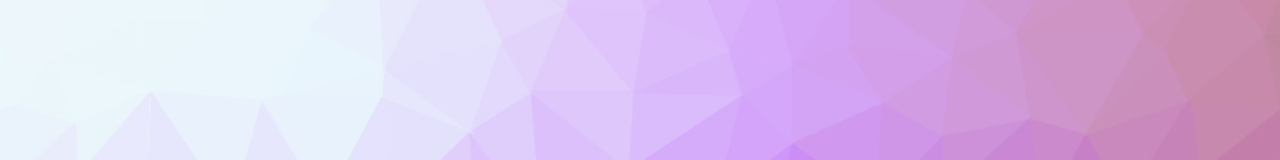
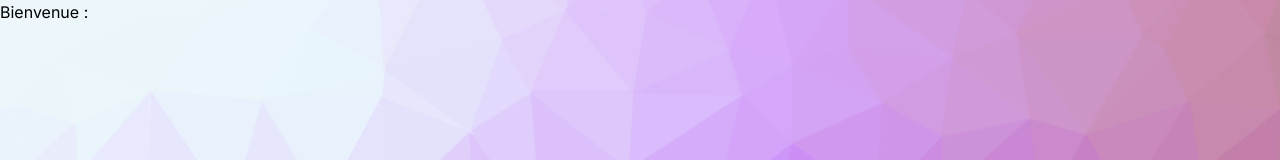
Before and after one commit to RayanEreteo/dreamjournal, a Next.js app: page /main in a window 1280 px wide. Shown: the top 160 px of the page. Built offline with nearby package versions, Linux system fonts and the light colour scheme.

Commit message:
changement majeur : - ajout de l'hook - ajout de la redirection

```diff
--- /dev/null
+++ b/app/hooks/useAuth.jsx
@@ -0,0 +1,18 @@
+"use client";
+
+import { useContext, useState, useEffect } from "react";
+
+function useAuth() {
+  const [userdata, setuserData] = useState(() =>
+    localStorage.getItem("user_data")
+  );
+  const [auth_token, setauthToken] = useState(() =>
+    localStorage.getItem("auth_token")
+  );
+
+  return {
+    userdata,
+  };
+}
+
+export default useAuth;
--- a/components/UI/LoginUI.jsx
+++ b/components/UI/LoginUI.jsx
@@ -2,13 +2,14 @@
 
 import Link from "next/link";
 import { useState } from "react";
-import { useSearchParams } from "next/navigation";
+import { useSearchParams, useRouter } from "next/navigation";
 
 function LoginUI() {
   const [loading, setloading] = useState(false);
   const [serverResponse, setserverResponse] = useState(null);
 
   const searchParams = useSearchParams();
+  const { push } = useRouter();
 
   const fromSource = searchParams.get("from");
 
@@ -32,6 +33,11 @@ function LoginUI() {
       .then((data) => {
         setserverResponse(data);
         setloading(false);
+        if (data.success === true) {
+          localStorage.setItem('auth_token', data.token)
+          localStorage.setItem("user_data",JSON.stringify(data.user_data))
+          push("/main")
+        }
       })
       .catch((error) => {
         console.error("Error:", error);
--- a/components/UI/MainUI.jsx
+++ b/components/UI/MainUI.jsx
@@ -1,7 +1,16 @@
+"use client";
+
+import { useState } from "react"
+import useAuth from "@/app/hooks/useAuth"
+
 function MainUI() {
+  const { userdata } = useAuth()
+
+  const [username, setusername] = useState(userdata)
+
   return (
     <div className="dashboard">
-
+      <h1>Bienvenue : {username}</h1>
     </div>
   )
 }
--- a/components/UI/RegisterUI.jsx
+++ b/components/UI/RegisterUI.jsx
@@ -2,7 +2,7 @@
 
 import Link from "next/link";
 import { useState } from "react";
-import { RedirectType, useRouter } from 'next/navigation'
+import { useRouter } from 'next/navigation'
 
 
 function RegisterUI() {
```
